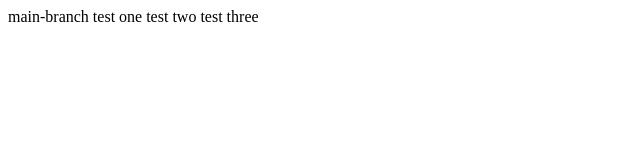
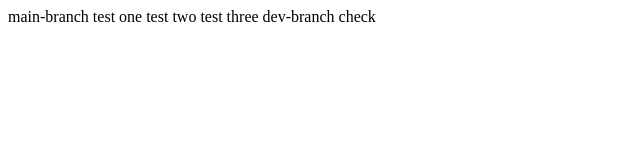
Before and after one commit to Aman7723/faild-ci-cd-op, a plain HTML site: page main/index.html in a window 1280 px wide. Shown: the whole page, without its empty margins (0-640 px from the left). Drawn offline with Linux system fonts and the light colour scheme.

Commit message:
deploy: 5c86cbf49dc4c7b19217248a0b5aabd77c934765

```diff
--- a/main/index.html
+++ b/main/index.html
@@ -6,9 +6,13 @@
     <title>Document</title>
 </head>
 <body>
+
     main-branch
     test one
     test two
     test three
+
+    dev-branch check
+
 </body>
 </html>
```
